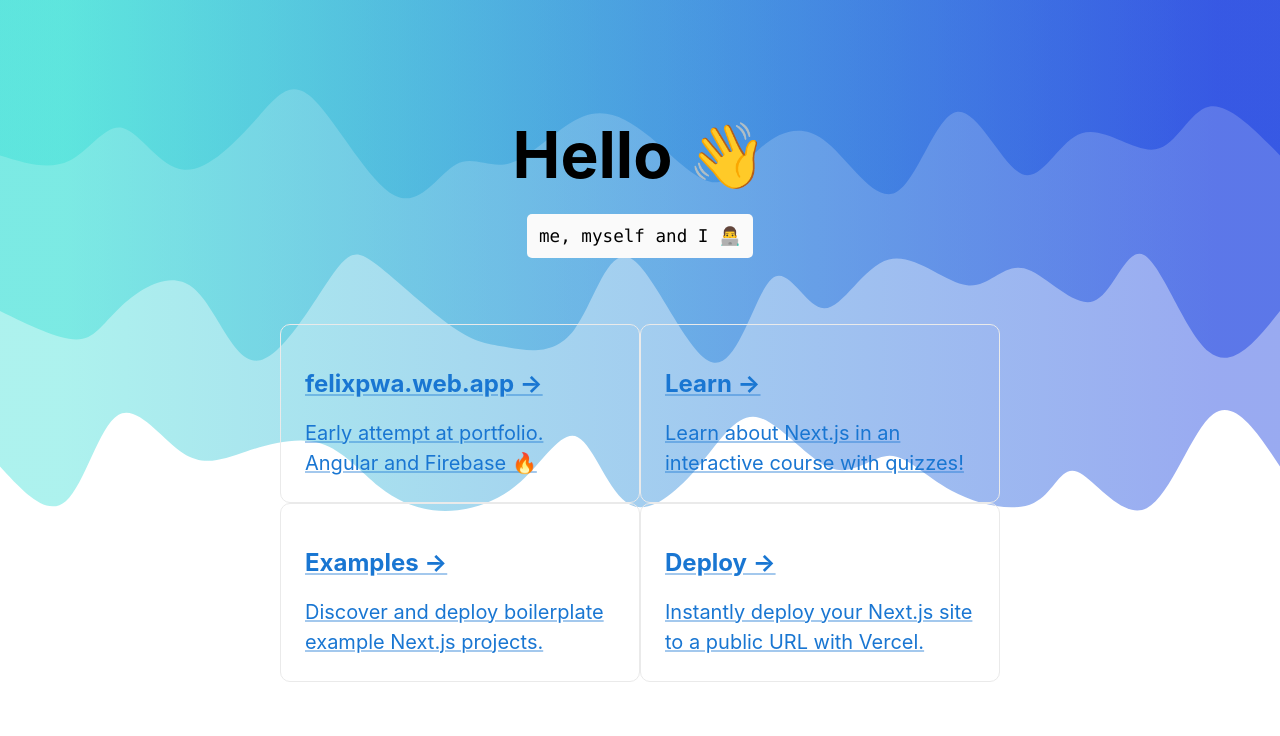
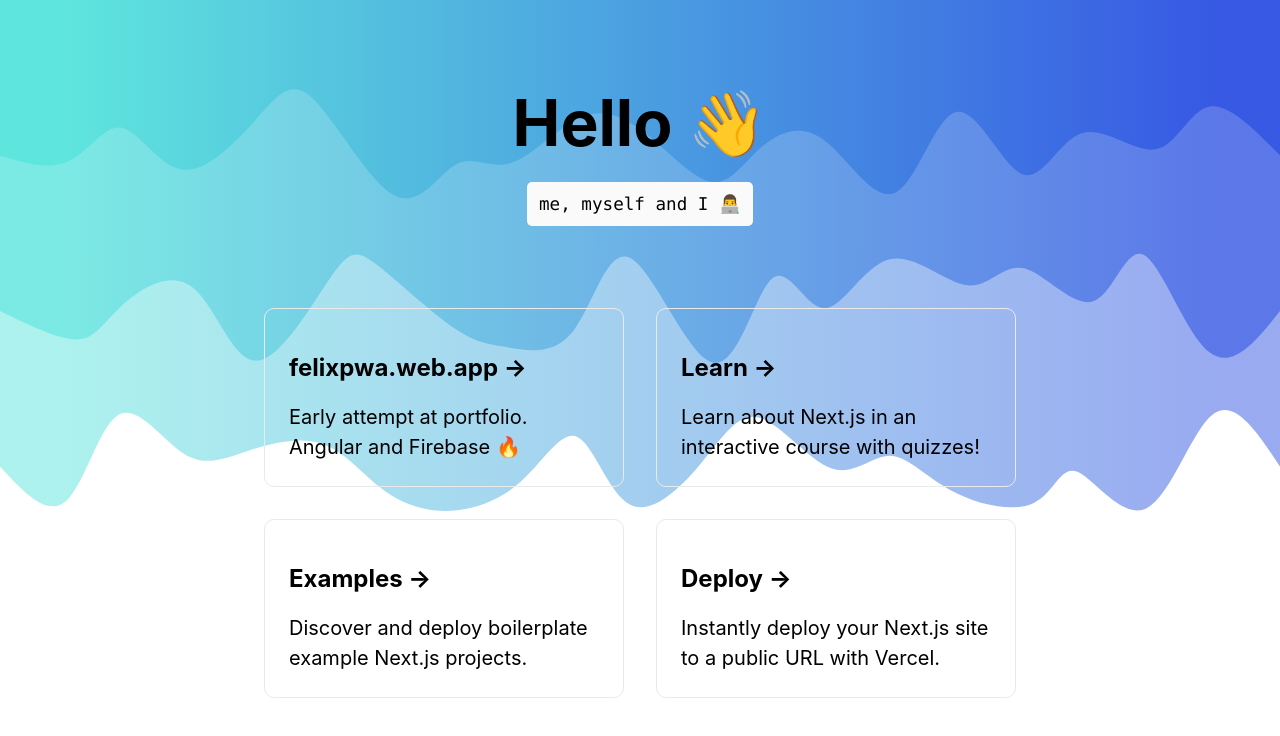
Before and after one commit to felicksLindgren/portfolio, a Next.js app: page / in a window 1280 px wide. Shown: the top 736 px of the page. Built offline with nearby package versions, Linux system fonts and the light colour scheme.

Commit message:
important css coming

```diff
--- a/styles/Home.module.css
+++ b/styles/Home.module.css
@@ -83,18 +83,18 @@
 }
 
 .card {
-  margin: 1rem;
-  flex-basis: 45%;
-  padding: 1.5rem;
-  text-align: left;
-  color: inherit;
+  margin: 1rem !important;
+  flex-basis: 45% !important;
+  padding: 1.5rem !important;
+  text-align: left !important;
+  color: inherit !important;
   /* background-image: url('../public/assets/felixpwa-web-app.png'); */
-  background-size: cover;
-  background-repeat: no-repeat;
-  text-decoration: none;
-  border: 1px solid #eaeaea;
-  border-radius: 10px;
-  transition: color 0.15s ease, border-color 0.15s ease;
+  /* background-size: cover !important;
+  background-repeat: no-repeat; !important */
+  text-decoration: none !important;
+  border: 1px solid #eaeaea !important;
+  border-radius: 10px !important;
+  transition: color 0.15s ease, border-color 0.15s ease !important;
 }
 
 .card:hover,
```
